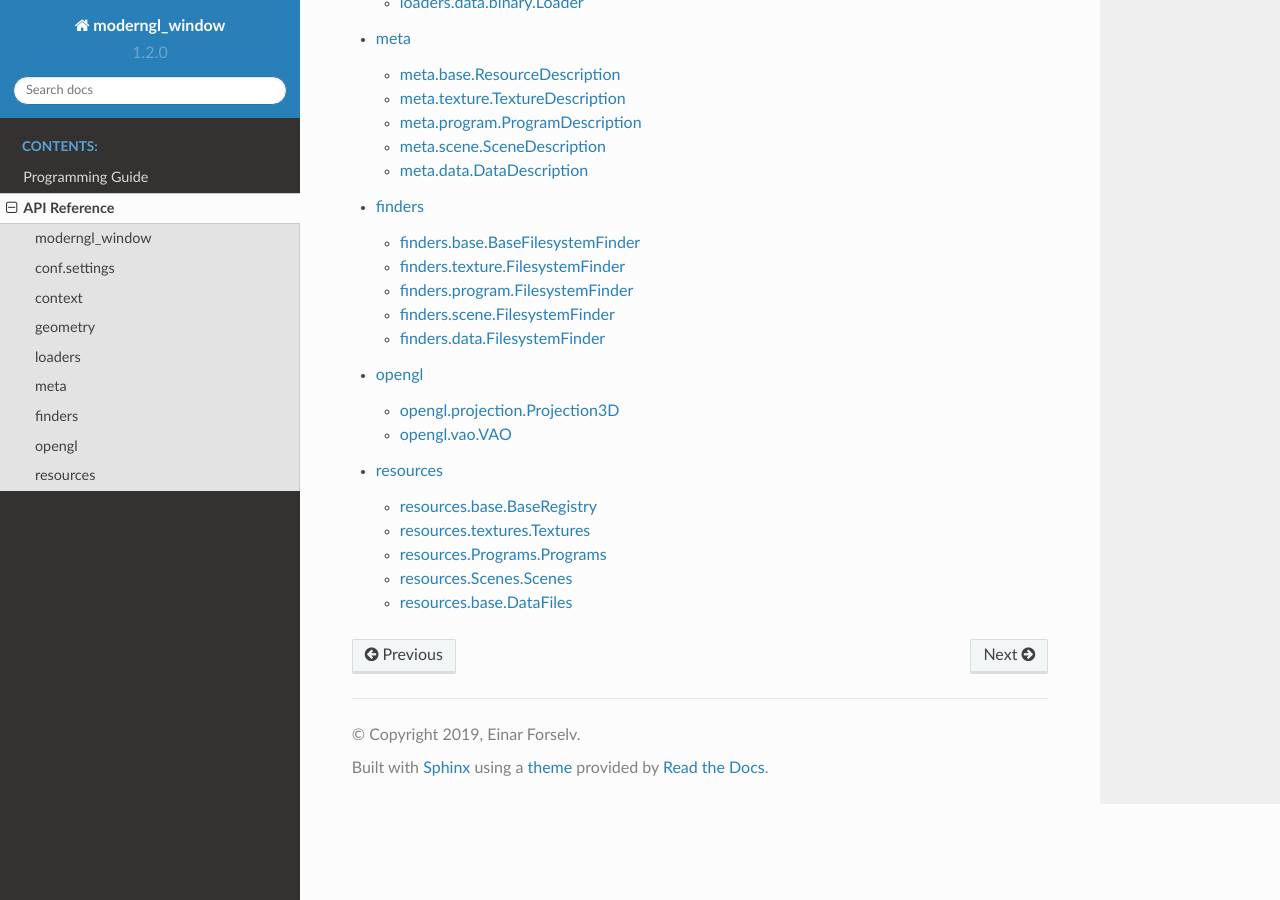
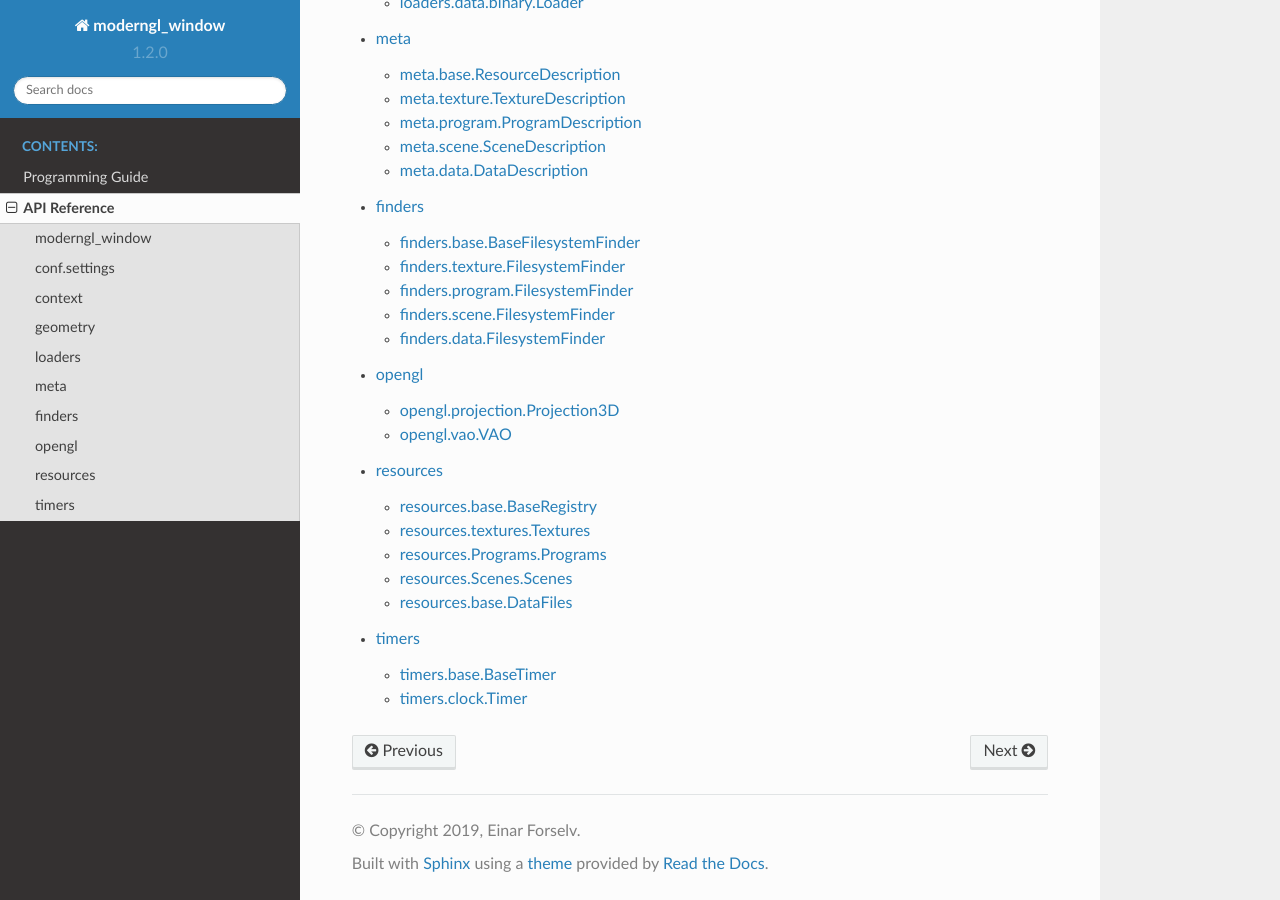
Before and after one commit to moderngl/moderngl-window, a Sphinx documentation site: the page built from docs/reference/index.rst, in a window 1280 px wide and 900 px high, scrolled down 829 px. Built offline with Sphinx 7.4.7 and the Read the Docs theme 2.0.0, drawn with Linux system fonts in a browser that asks for light colours.

Commit message:
docs: link up timers module

```diff
--- a/docs/reference/index.rst
+++ b/docs/reference/index.rst
@@ -14,3 +14,4 @@ API Reference
    finders/index
    opengl/index
    resources/index
+   timers/index
--- /dev/null
+++ b/docs/reference/timers/index.rst
@@ -0,0 +1,9 @@
+
+timers
+======
+
+.. toctree::
+   :maxdepth: 2
+
+   base
+   clock
```
